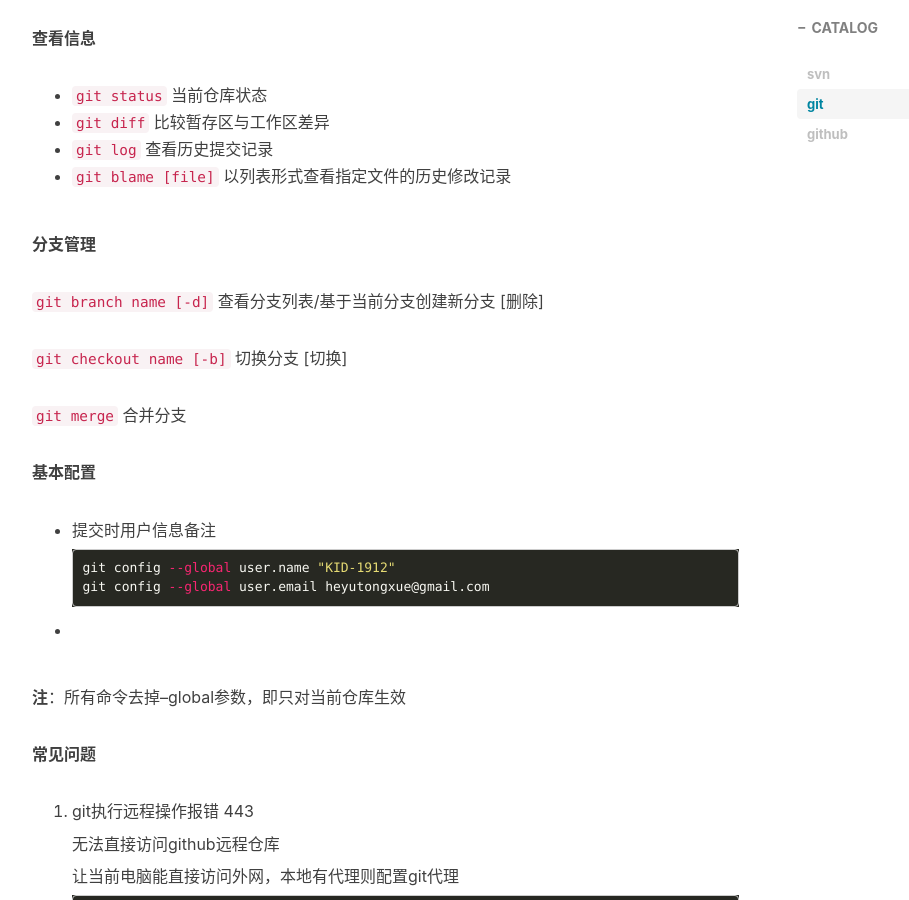
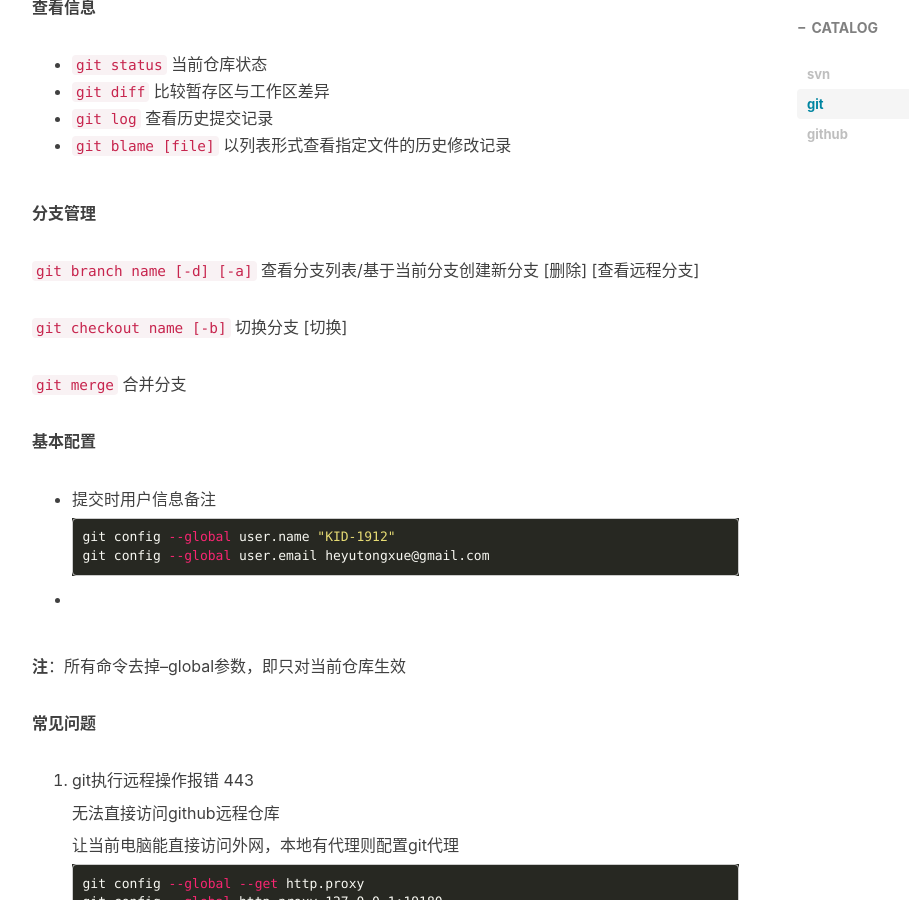
Before and after one commit to KID-1912/KID-1912.github.io, a Jekyll site: the page built from _posts/2021-08-31-github.git.svn.md, in a window 1280 px wide and 900 px high, scrolled down 2401 px. Shown: the whole window, without its empty margins (233-1142 px from the left). Built offline with Jekyll 4.4.1, drawn with Linux system fonts in a browser that asks for light colours; nearby versions of some CDN libraries; comment, search, counter and statistics services are not loaded.

Commit message:
2022 start

````diff
--- a/_posts/2021-08-31-github.git.svn.md
+++ b/_posts/2021-08-31-github.git.svn.md
@@ -79,8 +79,6 @@ TortoiseSvn(小乌龟)
    git clone [rep url] [directory]
    ```
 
-   ```
-   ```
 
 **基本操作**
 
@@ -99,7 +97,7 @@ TortoiseSvn(小乌龟)
 
 **分支管理**
 
-```git branch name [-d]``` 查看分支列表/基于当前分支创建新分支  [删除]
+```git branch name [-d] [-a]``` 查看分支列表/基于当前分支创建新分支  [删除] [查看远程分支]
 
 ```git checkout name [-b]``` 切换分支 [切换]
 
````
